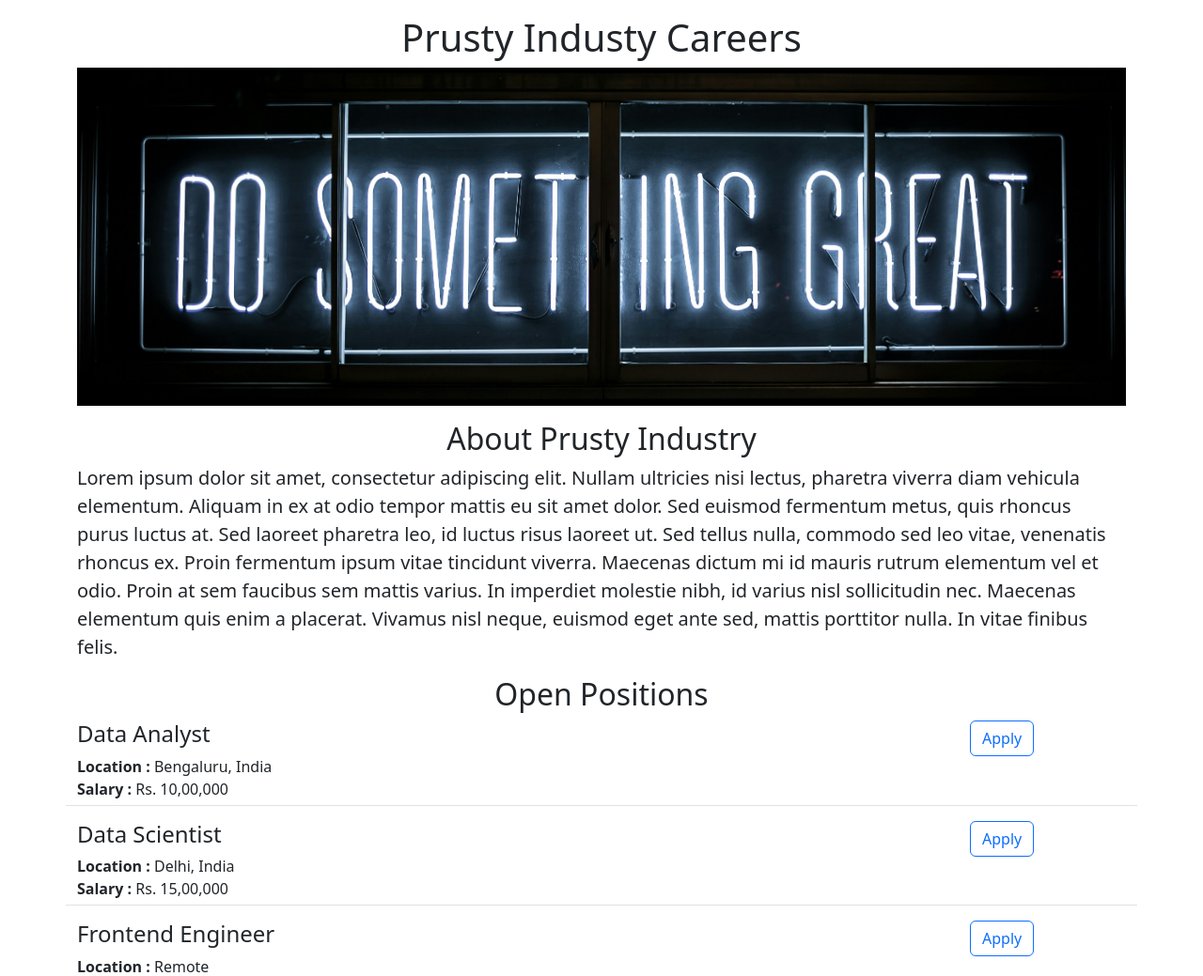
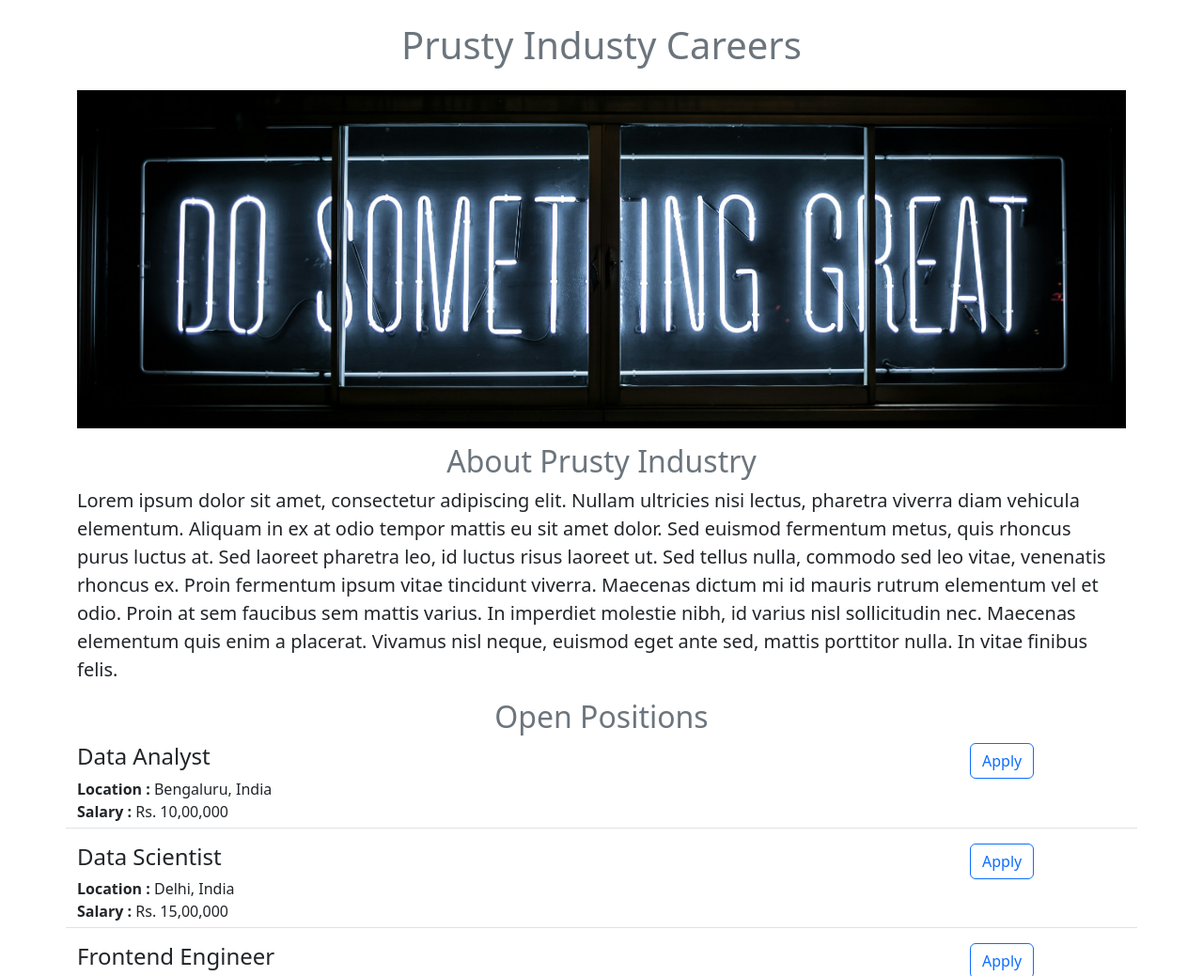
Before and after one commit to Suraj-0210/the-saviour-career-v2, a Flask app: page / in a window 1280 px wide. Shown: the top 1039 px of the page at 94% size. Run offline with Flask 3, Linux system fonts and the light colour scheme.

Commit message:
made changes in styles

```diff
--- a/templates/home.html
+++ b/templates/home.html
@@ -21,15 +21,15 @@
 </head>
 <body>
   <div class='container' >
-    <h1 class='text-center mt-3 mb-2'>Prusty Industy Careers</h1>
+    <h1 class='text-center mt-4 mb-4 text-secondary'>Prusty Industy Careers</h1>
     <img class=img-fluid id='banner' src='https://1c9769ab-657b-4239-8022-1d3b434690e7-00-hz6gvexbpz65.pike.replit.dev/static/banner02.jpg'>
-    <h2 class='text-center mt-3 mb-2'>About Prusty Industry</h2>
+    <h2 class='text-center mt-3 mb-2 text-secondary'>About Prusty Industry</h2>
     <p class='lead'>Lorem ipsum dolor sit amet, consectetur adipiscing elit. Nullam ultricies nisi lectus, pharetra viverra diam vehicula elementum.   Aliquam in ex at odio tempor mattis eu sit amet dolor. Sed euismod fermentum metus, quis rhoncus purus luctus at. Sed laoreet
   pharetra leo, id luctus risus laoreet ut. Sed tellus nulla, commodo sed leo vitae, venenatis rhoncus ex. Proin fermentum ipsum vitae
   tincidunt viverra. Maecenas dictum mi id mauris rutrum elementum vel et odio. Proin at sem faucibus sem mattis varius. In imperdiet
   molestie nibh, id varius nisl sollicitudin nec. Maecenas elementum quis enim a placerat. Vivamus nisl neque, euismod eget ante sed,
   mattis porttitor nulla. In vitae finibus felis.</p>
-    <h2 class='text-center mt-3 mb-2'>Open Positions</h2>
+    <h2 class='text-center mt-3 mb-2 text-secondary'>Open Positions</h2>
     <div>
       {% for job in jobs %}
         {% include 'jobitem.html' %}
```
